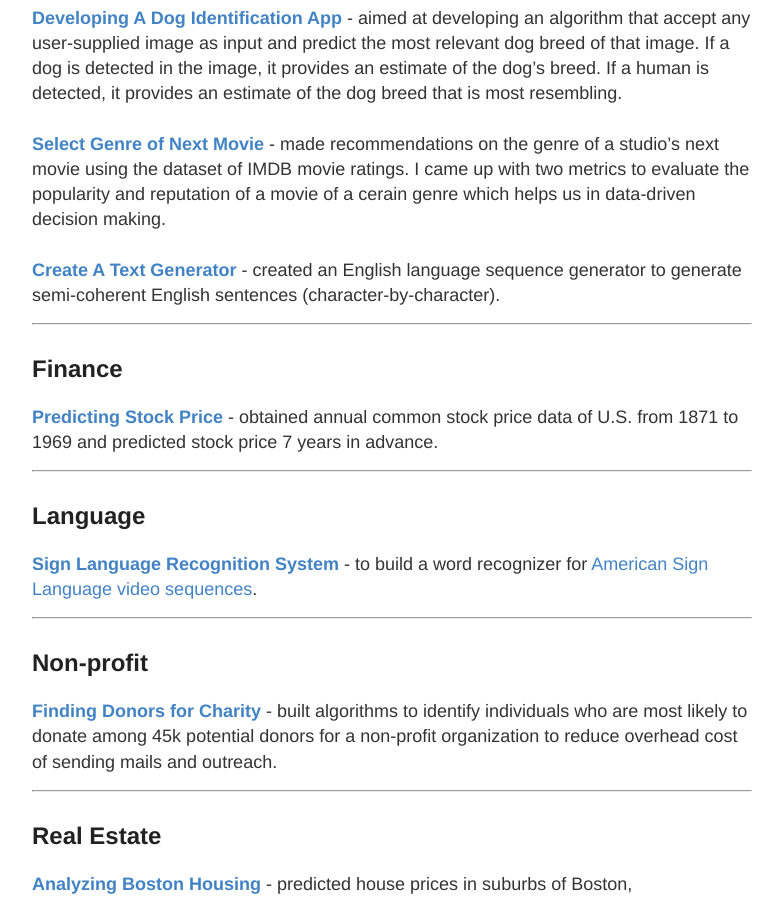
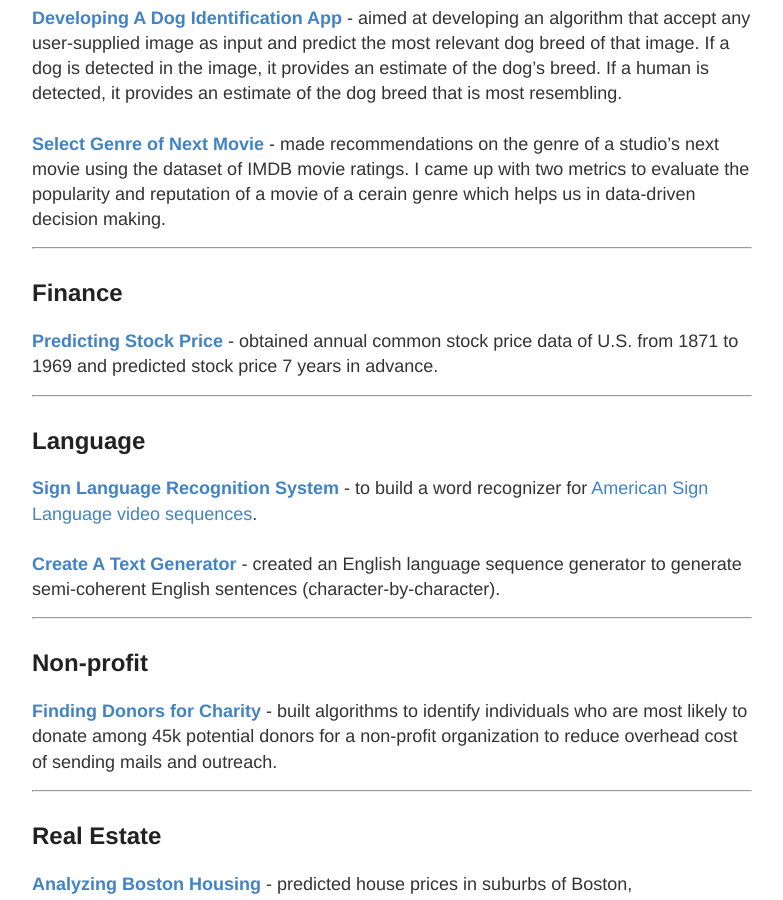
Before and after one commit to wzding/deprecated_wzding.github.io, a Jekyll site: the page built from project1.md, in a window 1280 px wide and 900 px high, scrolled down 792 px. Shown: the whole window, without its empty margins (248-1031 px from the left). Built offline with Jekyll 4.4.1, drawn with Linux system fonts in a browser that asks for light colours; some of the changed lines change nothing that is shown.

Commit message:
changed prj order

```diff
--- a/project1.md
+++ b/project1.md
@@ -29,7 +29,6 @@
 ## Entertainment
 <a href="https://wzding.github.io/wzding.github.io/projects/Dog_Identification_App.html" target="_blank">**Developing A Dog Identification App**</a> - aimed at developing an algorithm that accept any user-supplied image as input and predict the most relevant dog breed of that image. If a dog is detected in the image, it provides an estimate of the dog's breed. If a human is detected, it provides an estimate of the dog breed that is most resembling.
 <br><br><a href="https://wzding.github.io/wzding.github.io/projects/Select_Genre_of_Next_Movie.html" target="_blank">**Select Genre of Next Movie**</a> - made recommendations on the genre of a studio’s next movie using the dataset of IMDB movie ratings. I came up with two metrics to evaluate the popularity and reputation of a movie of a cerain genre which helps us in data-driven decision making.
-<br><br><a href="https://wzding.github.io/wzding.github.io/projects/Text_Generation.html" target="_blank">**Create A Text Generator**</a> - created an English language sequence generator to generate semi-coherent English sentences (character-by-character).
 
 ----
 ## Finance
@@ -38,6 +37,7 @@
 ----
 ## Language
 <a href="https://wzding.github.io/wzding.github.io/projects/Sign-Language-Recognition-System.html" target="_blank">**Sign Language Recognition System**</a> - to build a word recognizer for [American Sign Language video sequences](http://www-i6.informatik.rwth-aachen.de/~dreuw/database-rwth-boston-104.php).
+<br><br><a href="https://wzding.github.io/wzding.github.io/projects/Text_Generation.html" target="_blank">**Create A Text Generator**</a> - created an English language sequence generator to generate semi-coherent English sentences (character-by-character).
 
 ----
 ## Non-profit
```
